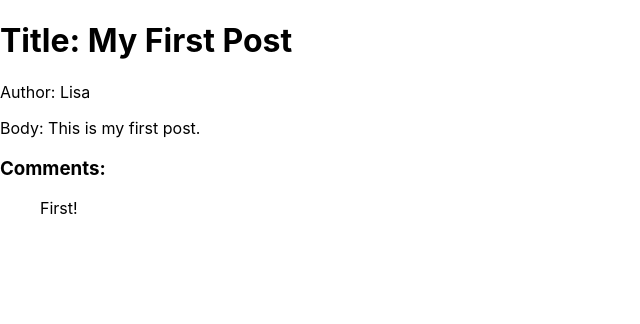
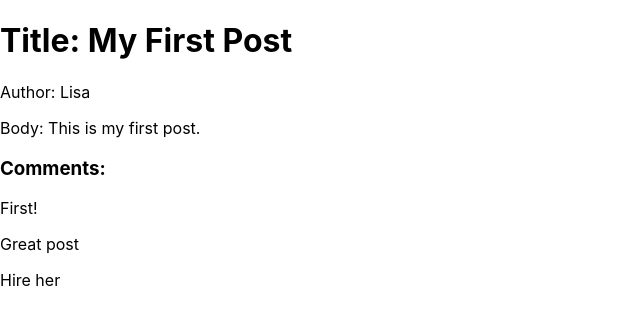
Before and after one commit to LisaHyunjoo/project_3, a React (Create React App) app in the folder networgram-frontend/: page / in a window 1280 px wide. Shown: the top 324 px of the page, without its empty margins (0-640 px from the left). Built offline with nearby package versions, Linux system fonts and the light colour scheme.

Commit message:
comment is working

```diff
--- a/networgram-frontend/src/Components/list/CommentListItem.js
+++ b/networgram-frontend/src/Components/list/CommentListItem.js
@@ -4,7 +4,7 @@ class CommentListItem extends Component {
     render() {
         return (
             <div>
-                <li>{this.props.message}</li>
+                <p>{this.props.message}</p>
             </div>
         )
     }
--- a/networgram-frontend/src/Components/page/Newpost.js
+++ b/networgram-frontend/src/Components/page/Newpost.js
@@ -1,9 +1,13 @@
 import React, {Component} from 'react'
-import CommentList from '../list/CommentList'
+import CommentListItem from '../list/CommentListItem'
 
 class NewPost extends Component {
 
     render() {
+
+        let comments = this.props.comments.map((comment, index) => (
+            <CommentListItem message={comment} key={index}/>
+          ))
             return (
 
                 <div>
@@ -12,8 +16,8 @@ class NewPost extends Component {
                     <div>
                         <p>Body: {this.props.body}</p>
                     </div>
-                    <h3>Comments:</h3>
-                    <ul>{this.props.comments[0]}</ul>
+                    <h3>Comments: </h3>
+                    {comments}
                 </div>
             )
     }
```
Also changed, not shown: networgram-frontend/src/Components/list/CommentList.js (+22 -10 lines), 1 other file (tests, documents, lock files or other folders).
